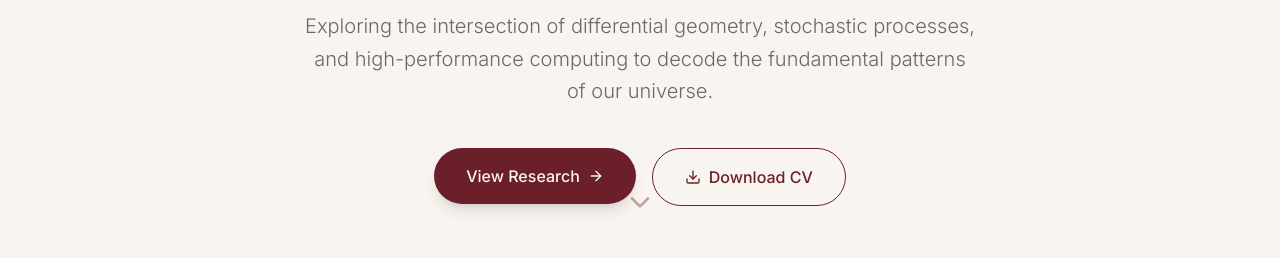
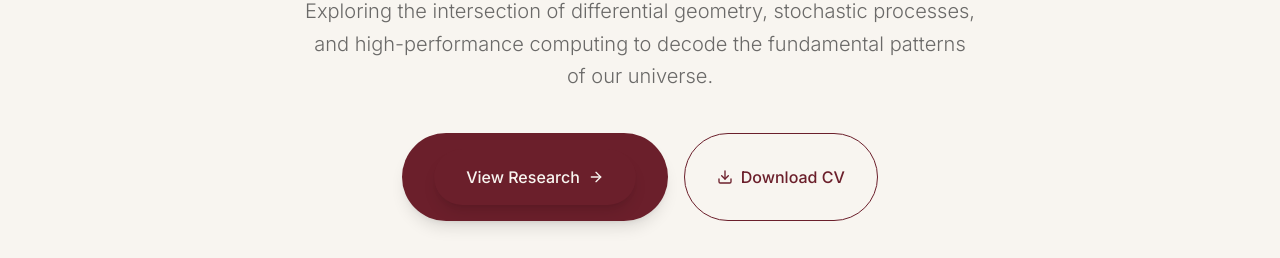
Before and after one commit to Nitik-sharma/PORTFOLIO_REASEARCH, a React (Vite) app: page / in a window 1280 px wide. Shown: the part 542-800 px from the top of the page. Built offline with nearby package versions, Linux system fonts and the light colour scheme; a web font is replaced by a local one.

Commit message:
Add some css

```diff
--- a/src/pages/Home.tsx
+++ b/src/pages/Home.tsx
@@ -61,7 +61,10 @@ export const Home: React.FC = () => {
           </p>
 
           <div className="flex flex-col sm:flex-row gap-4 justify-center w-full sm:w-auto px-4">
-            <Link to="/research">
+            <Link
+              to="/research"
+              className="bg-burgundy text-cream px-8 py-4 rounded-full font-medium flex items-center justify-center space-x-2 hover:bg-burgundy/90 transition-all shadow-lg"
+            >
               <button className="bg-burgundy text-cream px-8 py-4 rounded-full font-medium flex items-center justify-center space-x-2 hover:bg-burgundy/90 transition-all shadow-lg">
                 {" "}
                 <span>View Research</span>
```
